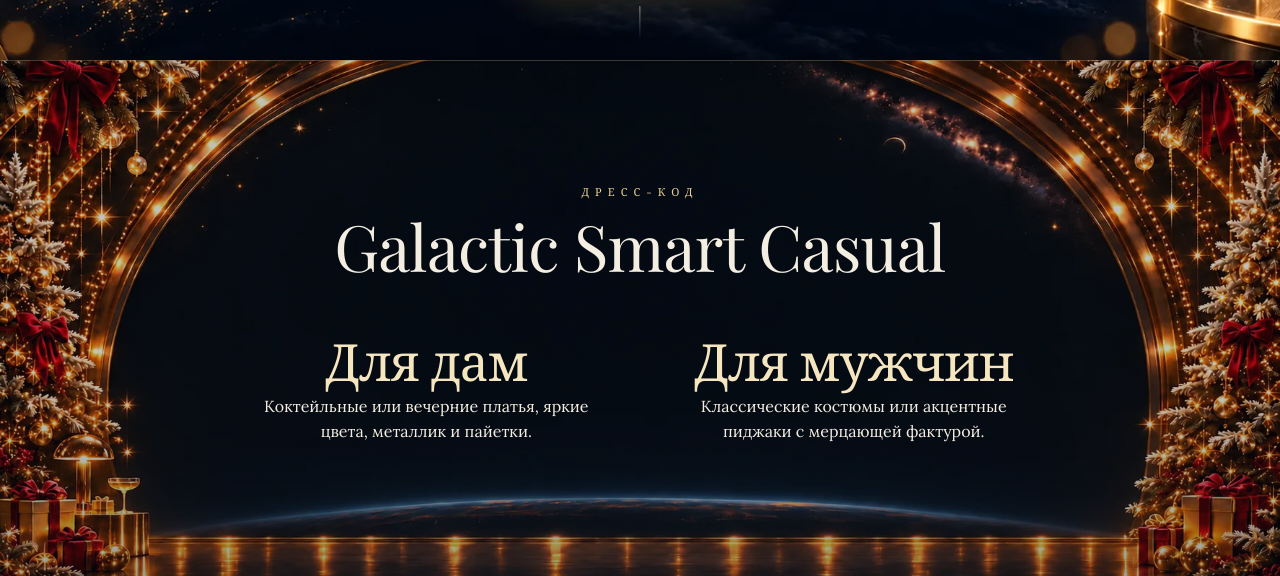
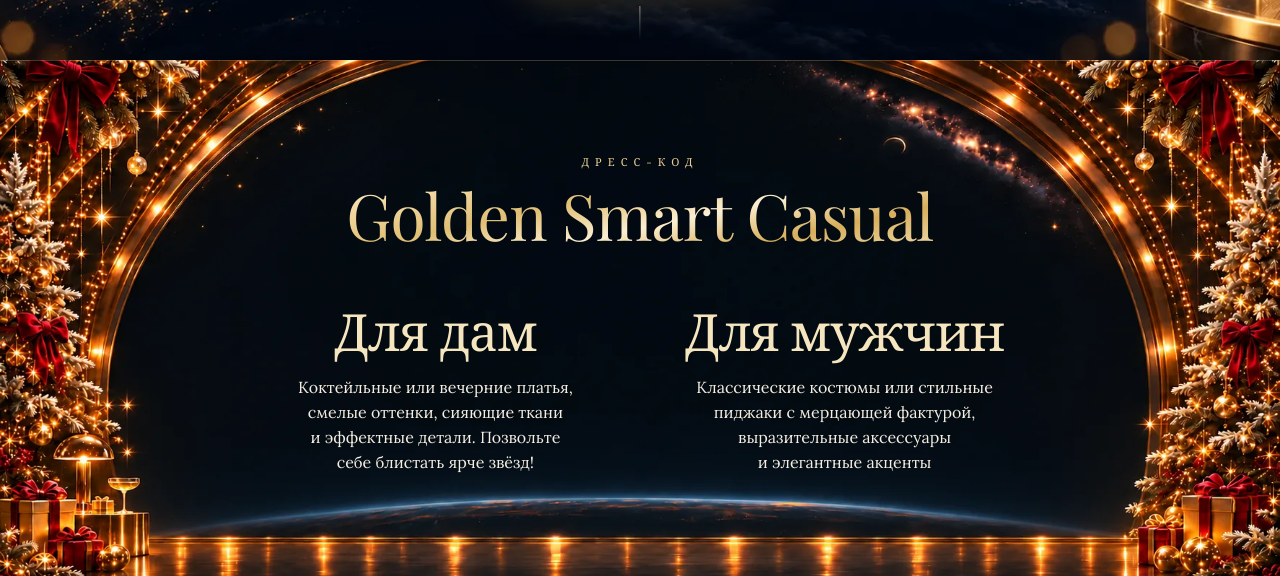
Before and after one commit to 252489/space, a plain HTML site: page zvezdy-github/index.html in a window 1280 px wide. Shown: the part 742-1318 px from the top of the page. Drawn offline with nearby package versions, Linux system fonts and the light colour scheme; a web font is replaced by a local one.

Commit message:
Add files via upload

```diff
--- a/zvezdy-github/index.html
+++ b/zvezdy-github/index.html
@@ -310,18 +310,20 @@ main{position:relative;z-index:3}
 
 .dress-text{display:grid;align-items:center;min-height:clamp(400px,42vw,665px);
   padding-block:clamp(44px,5vw,76px) clamp(64px,8vw,128px);text-align:center;
-  background:linear-gradient(180deg,rgba(9,11,21,.25),rgba(9,11,21,.24) 55%,rgba(9,11,21,.4)),
-    url(dress-silhouettes.webp) center / cover no-repeat #090b15;
+  background:url(dress-silhouettes.webp) center / cover no-repeat #090b15;
   border-block-start:1px solid rgba(232,206,147,.24);color:var(--cream)}
 .dress-text h2{margin:8px auto 0;font-size:clamp(28px,5vw,64px);text-wrap:balance}
 .dress-text__guide{display:grid;grid-template-columns:repeat(2,minmax(0,1fr));
-  gap:clamp(32px,7vw,100px);max-width:840px;margin:clamp(34px,4.4vw,64px) auto 0}
-.dress-text__guide h3{margin-bottom:8px;color:var(--gold-xl);font-size:clamp(25px,4vw,52px)}
+  gap:clamp(32px,7vw,100px);max-width:760px;margin:clamp(34px,4.4vw,64px) auto 0}
+.dress-text__guide h3{margin-bottom:clamp(14px,1.5vw,22px);color:var(--gold-xl);font-size:clamp(25px,4vw,52px)}
 .dress-text__guide p{margin-inline:auto;max-width:34ch;line-height:1.55;text-wrap:pretty}
+@media(min-width:960px){
+  .dress-text__guide p{max-width:none}
+  .dress-text__line{display:block;white-space:nowrap}
+}
 @media(max-width:540px){
   .dress-text{min-height:0;padding-block:42px clamp(112px,36vw,188px);
-    background:linear-gradient(180deg,#090b15 56%,transparent 86%),
-      url(dress-silhouettes.webp) center bottom / 100% auto no-repeat #090b15}
+    background:url(dress-silhouettes.webp) center bottom / 100% auto no-repeat #090b15}
   .dress-text__guide{grid-template-columns:1fr;gap:22px;max-width:310px}
   .dress-text__guide p{font-size:15px}
 }
@@ -559,15 +561,15 @@ footer span{font-family:var(--f-d);font-size:10.5px;letter-spacing:.26em;text-tr
 <section class="dress-text on-dark" id="dress" aria-labelledby="dress-title">
   <div class="wrap">
     <span class="lbl on-dark">Дресс-код</span>
-    <h2 id="dress-title">Galactic Smart Casual</h2>
+    <h2 id="dress-title" class="gold-fill">Golden Smart Casual</h2>
     <div class="dress-text__guide">
       <div>
         <h3>Для дам</h3>
-        <p>Коктейльные или вечерние платья, яркие цвета, металлик и пайетки.</p>
+        <p><span class="dress-text__line">Коктейльные или вечерние платья,</span> <span class="dress-text__line">смелые оттенки, сияющие ткани</span> <span class="dress-text__line">и эффектные детали. Позвольте</span> <span class="dress-text__line">себе блистать ярче звёзд!</span></p>
       </div>
       <div>
         <h3>Для мужчин</h3>
-        <p>Классические костюмы или акцентные пиджаки с мерцающей фактурой.</p>
+        <p><span class="dress-text__line">Классические костюмы или стильные</span> <span class="dress-text__line">пиджаки с мерцающей фактурой,</span> <span class="dress-text__line">выразительные аксессуары</span> <span class="dress-text__line">и элегантные акценты</span></p>
       </div>
     </div>
   </div>
```
